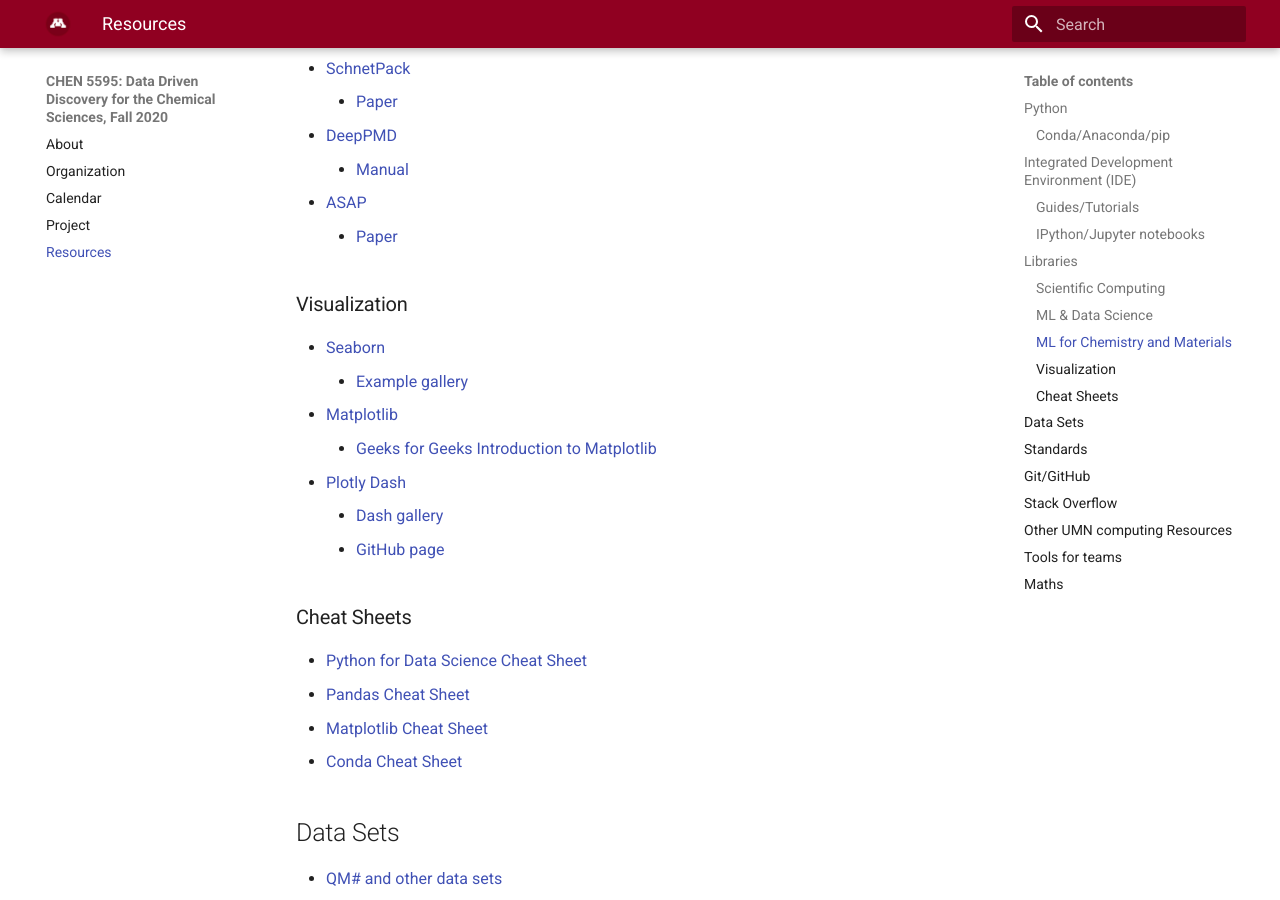
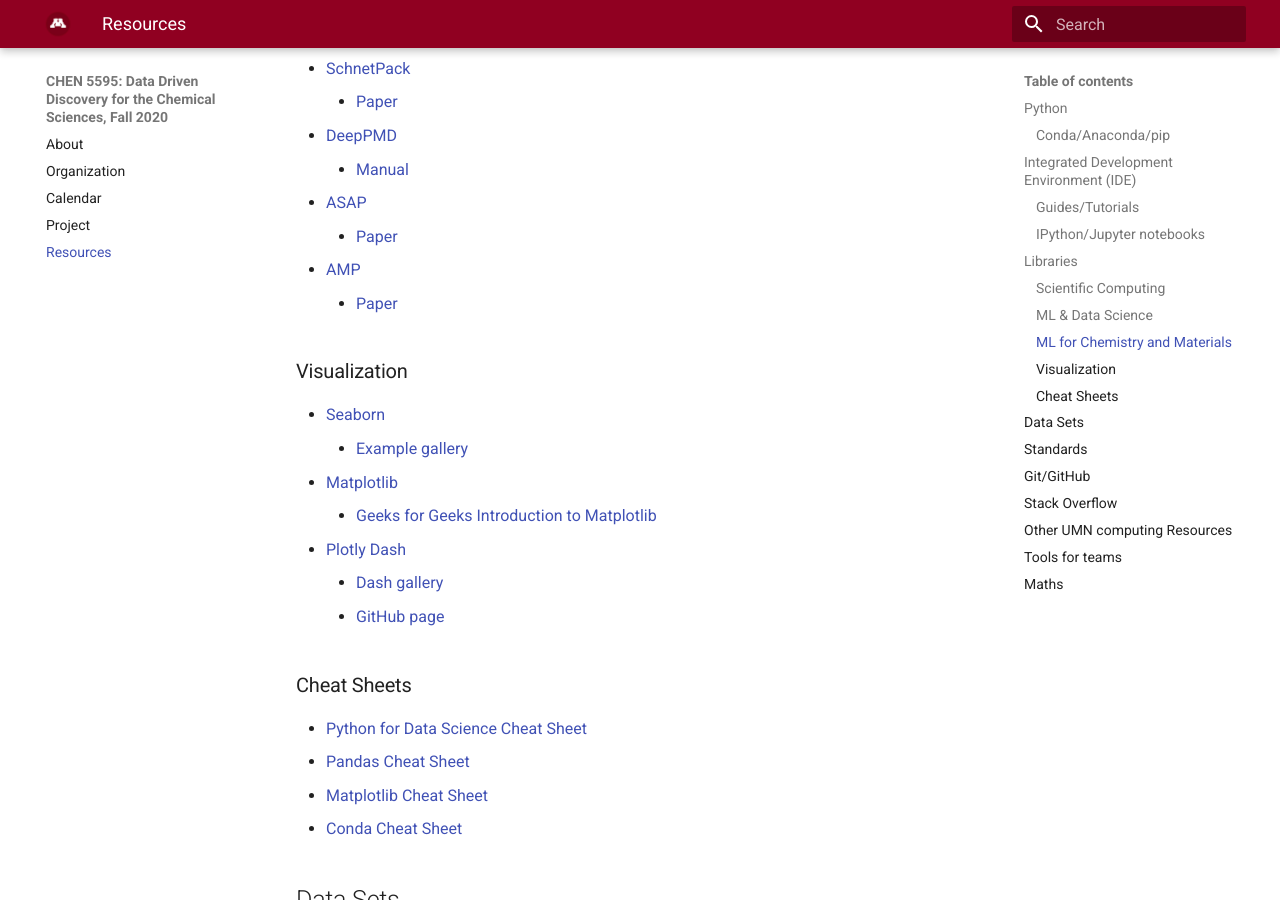
Before and after one commit to smcantab/chen5595-fall2020, an MkDocs documentation site: the page built from docs/resources.md, in a window 1280 px wide and 900 px high, scrolled down 3202 px. Built offline with MkDocs 1.6.1 and Material for MkDocs 9.7.7, drawn with Linux system fonts in a browser that asks for light colours.

Commit message:
added amp to resources

```diff
--- a/docs/resources.md
+++ b/docs/resources.md
@@ -89,6 +89,8 @@
     - [Manual](http://www.deepmd.org/deepmd-kit-manual/)
 - [ASAP](https://github.com/BingqingCheng/ASAP)
     - [Paper](https://pubs.acs.org/doi/full/10.1021/acs.accounts.0c00403)
+- [AMP](https://amp.readthedocs.io/en/latest/)
+    - [Paper](https://www.sciencedirect.com/science/article/pii/S0010465516301266?via%3Dihub)
 
 ### Visualization
 - [Seaborn](https://seaborn.pydata.org/)
```
